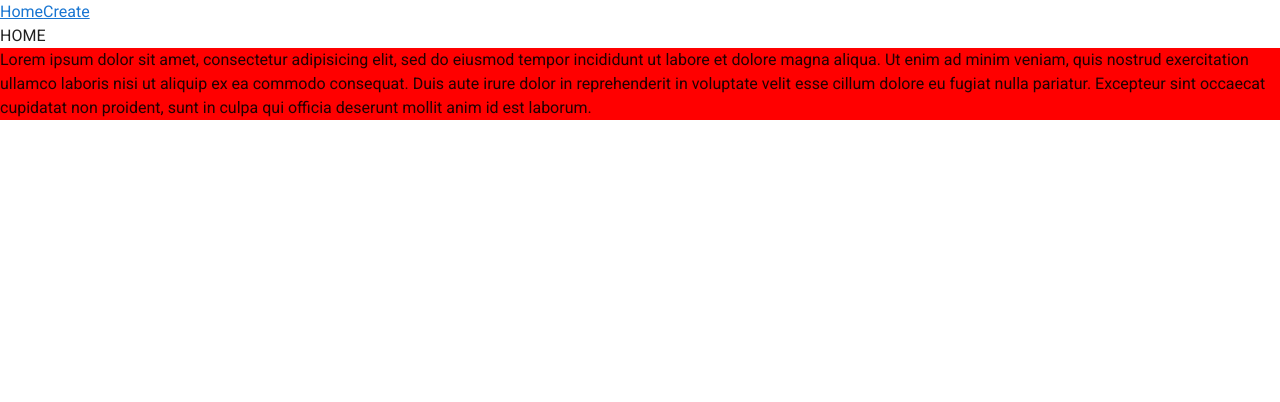
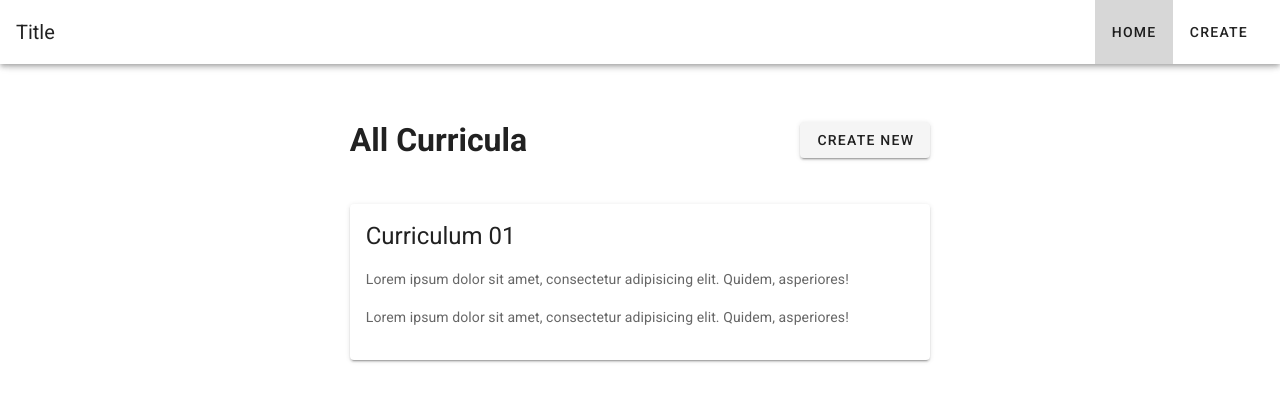
Before and after one commit to DmitryBochkov/curriculum-front, a Vue app: page / in a window 1280 px wide. Shown: the top 402 px of the page. Built offline with nearby package versions, Linux system fonts and the light colour scheme.

Commit message:
add All Curricula page

```diff
--- a/src/App.vue
+++ b/src/App.vue
@@ -1,22 +1,23 @@
 <template>
   <v-app>
-    <div id="nav">
-      <router-link to="/">Home</router-link>
-      <router-link to="/curriculum/upsert">Create</router-link>
-    </div>
+    <TopNav />
 
     <v-content>
-      <router-view></router-view>
+      <v-container>
+        <router-view></router-view>
+      </v-container>
     </v-content>
   </v-app>
 </template>
 
 <script>
-
+import TopNav from '@/components/TopNav'
 export default {
   name: 'App',
 
-  components: {},
+  components: {
+    TopNav
+  },
 
   data: () => ({
     //
--- /dev/null
+++ b/src/components/TopNav.vue
@@ -0,0 +1,27 @@
+<template>
+  <v-toolbar>
+    <v-toolbar-title>Title</v-toolbar-title>
+
+    <v-spacer></v-spacer>
+
+    <v-toolbar-items>
+      <v-btn to="/" text>
+        Home
+      </v-btn>
+      <v-btn to="/curriculum/upsert" text>
+        Create
+      </v-btn>
+    </v-toolbar-items>
+  </v-toolbar>
+</template>
+
+<script>
+export default {
+  name: 'TopNav'
+}
+</script>
+
+<style lang="sass" scoped>
+  .v-toolbar
+    flex: 0
+</style>
--- a/src/sass/base/_general.sass
+++ b/src/sass/base/_general.sass
@@ -1,2 +1,5 @@
-p
-  background-color: red
+.page-header
+  display: flex
+  justify-content: space-between
+  align-items: center
+  margin-top: 40px
--- /dev/null
+++ b/src/sass/components/_home.sass
@@ -0,0 +1,3 @@
+.home-page
+  .curricula-list
+    margin-top: 40px
--- a/src/sass/index.sass
+++ b/src/sass/index.sass
@@ -1,2 +1,6 @@
+// base
 @import "base/variables"
 @import "base/general"
+
+// components and views
+@import "components/home"
--- a/src/views/Home.vue
+++ b/src/views/Home.vue
@@ -1,10 +1,30 @@
 <template>
-  <div class="home">
-    HOME
-    <p>
-      Lorem ipsum dolor sit amet, consectetur adipisicing elit, sed do eiusmod tempor incididunt ut labore et dolore magna aliqua. Ut enim ad minim veniam, quis nostrud exercitation ullamco laboris nisi ut aliquip ex ea commodo consequat. Duis aute irure dolor in reprehenderit in voluptate velit esse cillum dolore eu fugiat nulla pariatur. Excepteur sint occaecat cupidatat non proident, sunt in culpa qui officia deserunt mollit anim id est laborum.
-    </p>
-  </div>
+
+  <v-row no-gutters class="home-page">
+    <v-col
+      lg="6"
+      offset-lg="3"
+      sm="8"
+      offset-sm="2"
+    >
+      <div class="page-header">
+        <h1>All Curricula</h1>
+        <v-btn>Create new</v-btn>
+      </div>
+
+      <div class="curricula-list">
+        <v-card
+          class="mx-auto"
+          >
+          <v-card-title class="headline">Curriculum 01</v-card-title>
+          <v-card-text>
+            <p>Lorem ipsum dolor sit amet, consectetur adipisicing elit. Quidem, asperiores!</p>
+            <p>Lorem ipsum dolor sit amet, consectetur adipisicing elit. Quidem, asperiores!</p>
+          </v-card-text>
+        </v-card>
+      </div>
+    </v-col>
+  </v-row>
 </template>
 
 <script>
```
